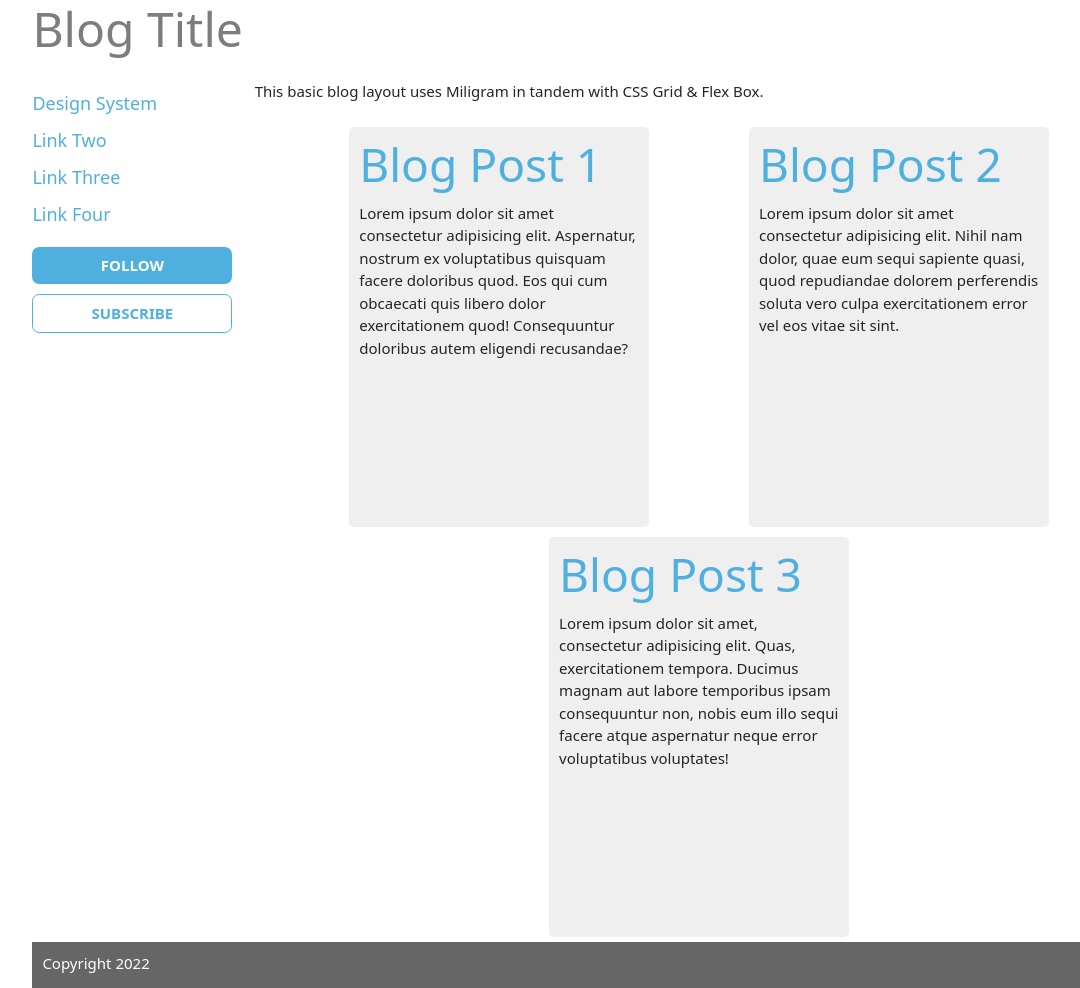
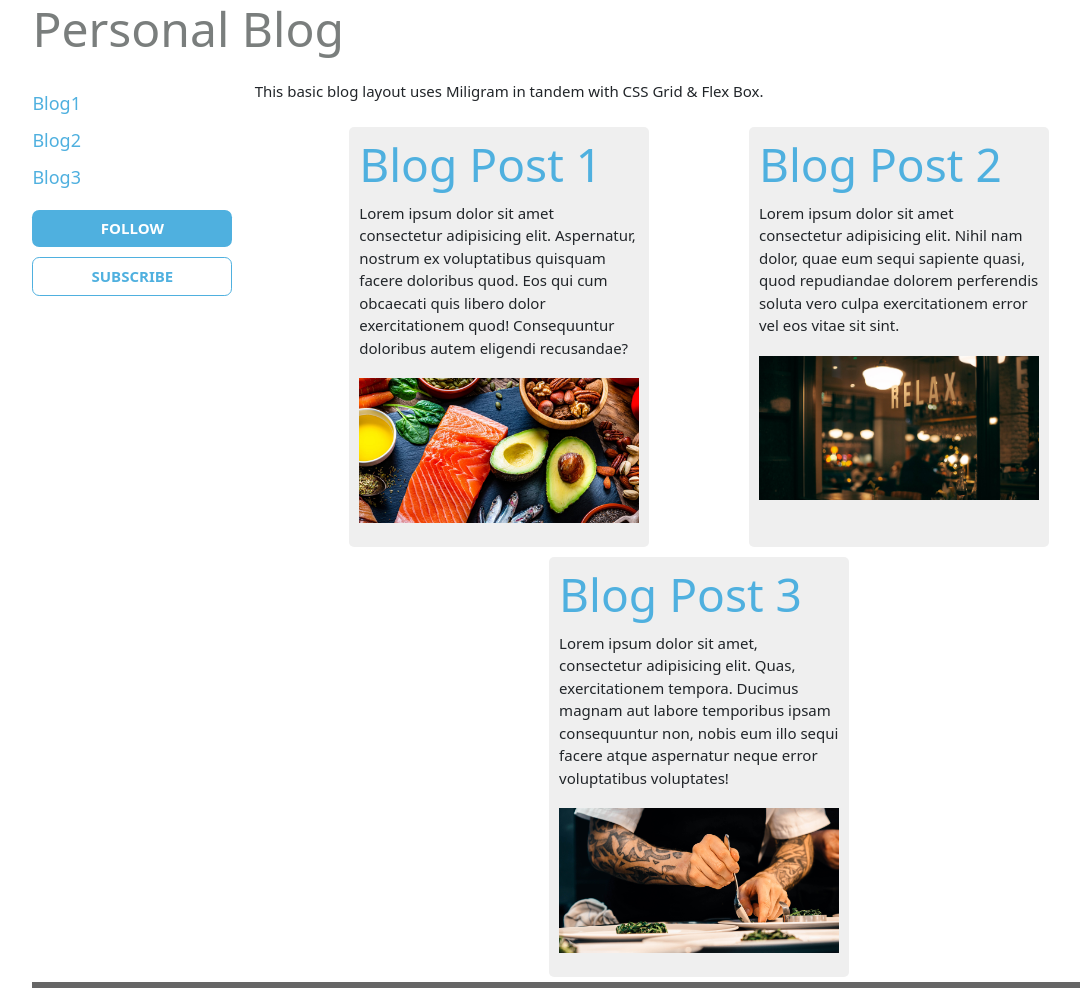
Before and after one commit to scottyuanau/personalBlog, a plain HTML site: page index.html in a window 1280 px wide. Shown: the top 988 px of the page, without its empty margins (52-1132 px from the left). Drawn offline with nearby package versions, Linux system fonts and the light colour scheme.

Commit message:
final touches

```diff
--- a/css/styles.css
+++ b/css/styles.css
@@ -63,7 +63,7 @@ h1,h2 {
 .blogs {
     margin:5px;
     background-color:#efefef;
-    min-height: 400px;
+    height: 420px;
     max-width:300px;
     padding:10px;
     border-radius: 5px;
@@ -72,8 +72,6 @@ h1,h2 {
 p {
     font-size:1.5em;
 }
-
-
 
 
 @media (max-width:800px) {
@@ -95,3 +93,8 @@ p {
 .highlightedh2 {
     color: #4fb0df;
 }
+
+.blogContent {
+    display:grid;
+    grid-template-rows: 1fr 1fr;
+}
--- a/index.html
+++ b/index.html
@@ -12,20 +12,19 @@
 <body>
     <div class="container">
     <header>
-        <h1>Blog Title</h1>
+        <h1>Personal Blog</h1>
 
     </header>
         <div class="nav">
         <nav>
             <ul>
-                <li><a href="./">Design System</a></li>
-                <li><a href="./">Link Two</a></li>
-                <li><a href="./">Link Three</a></li>
-                <li><a href="./">Link Four</a></li>
+                <li><a href="/blog1.html">Blog1</a></li>
+                <li><a href="./blog2.html">Blog2</a></li>
+                <li><a href="./blog3.html">Blog3</a></li>
             </ul>
             <div class="d-grid gap-2">
                 <button class="btn btn-primary" type="button">FOLLOW</button>
-                <button class="btn btn-secondary subscribed" type="button">SUBSCRIBE</button>
+                <button class="btn btn-secondary" type="button">SUBSCRIBE</button>
               </div>
         </nav>
          </div>
@@ -38,7 +37,9 @@
                     </div>
                     <div class="blogContent">
                         <p>Lorem ipsum dolor sit amet consectetur adipisicing elit. Aspernatur, nostrum ex voluptatibus quisquam facere doloribus quod. Eos qui cum obcaecati quis libero dolor exercitationem quod! Consequuntur doloribus autem eligendi recusandae?</p>
+                        <img src="img/banner.jpg" class="img-fluid">
                     </div>
+
                 </div>
                 <div class="blogs">
                     <div class="blogTitle">
@@ -46,13 +47,17 @@
                     </div>
                     <div class="blogContent">
                         <p>Lorem ipsum dolor sit amet consectetur adipisicing elit. Nihil nam dolor, quae eum sequi sapiente quasi, quod repudiandae dolorem perferendis soluta vero culpa exercitationem error vel eos vitae sit sint.</p>
+                        <img src="img/cafe.jpeg" class="img-fluid">
                     </div>
                 </div>
                 <div class="blogs">
                     <div class="blogTitle">
                         <h2><a href="blog3.html">Blog Post 3</a></h2>
                     </div>
-                    <div class="blogContent"><p>Lorem ipsum dolor sit amet, consectetur adipisicing elit. Quas, exercitationem tempora. Ducimus magnam aut labore temporibus ipsam consequuntur non, nobis eum illo sequi facere atque aspernatur neque error voluptatibus voluptates!</p></div>
+                    <div class="blogContent"><p>Lorem ipsum dolor sit amet, consectetur adipisicing elit. Quas, exercitationem tempora. Ducimus magnam aut labore temporibus ipsam consequuntur non, nobis eum illo sequi facere atque aspernatur neque error voluptatibus voluptates!</p>
+                        <img src="img/chef.jpeg" class="img-fluid">
+                    </div>
+
                 </div>
             </div>
         </div>
```
Also changed, not shown: img/cafe.jpeg (added), img/chef.jpeg (added).
